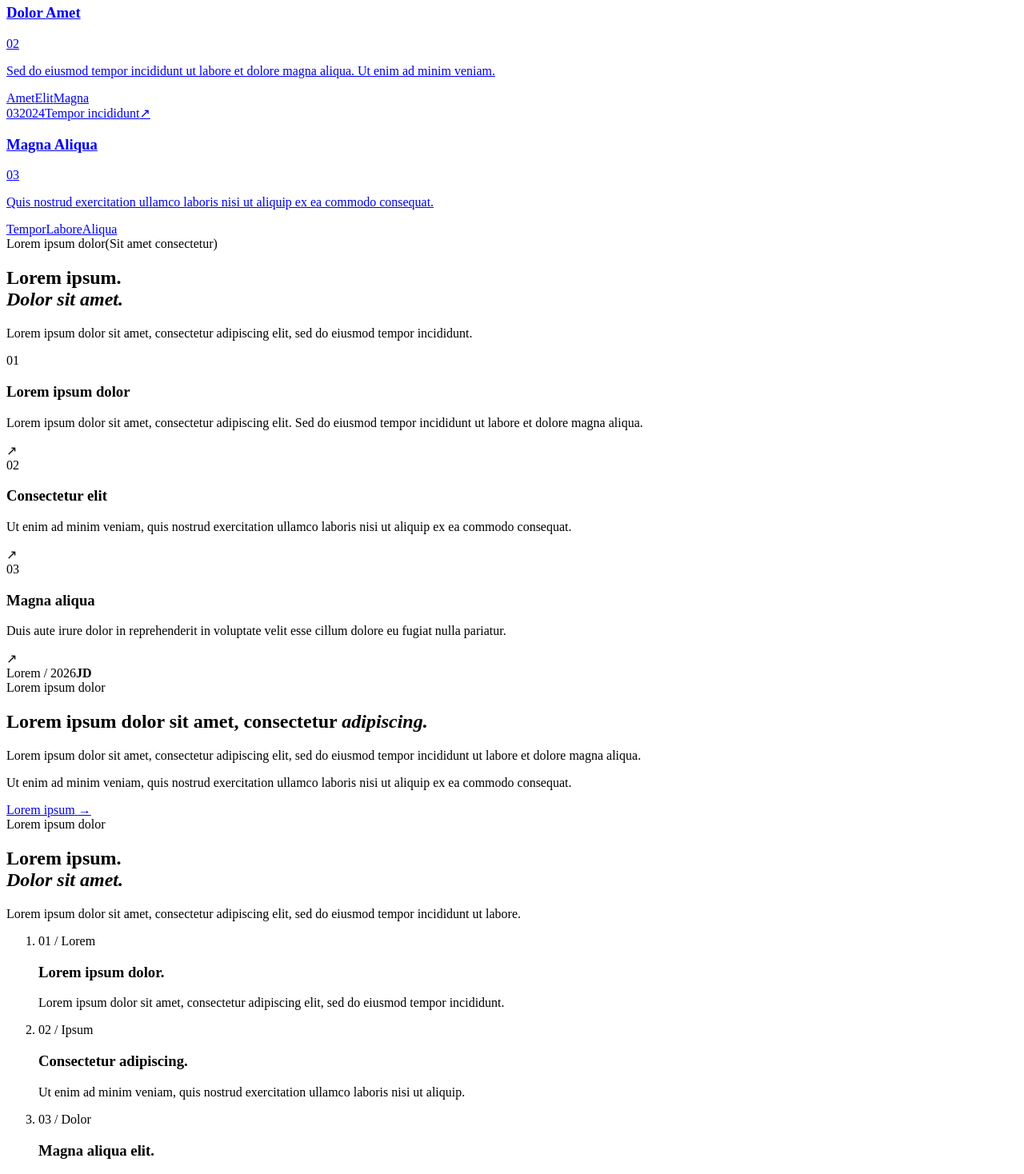
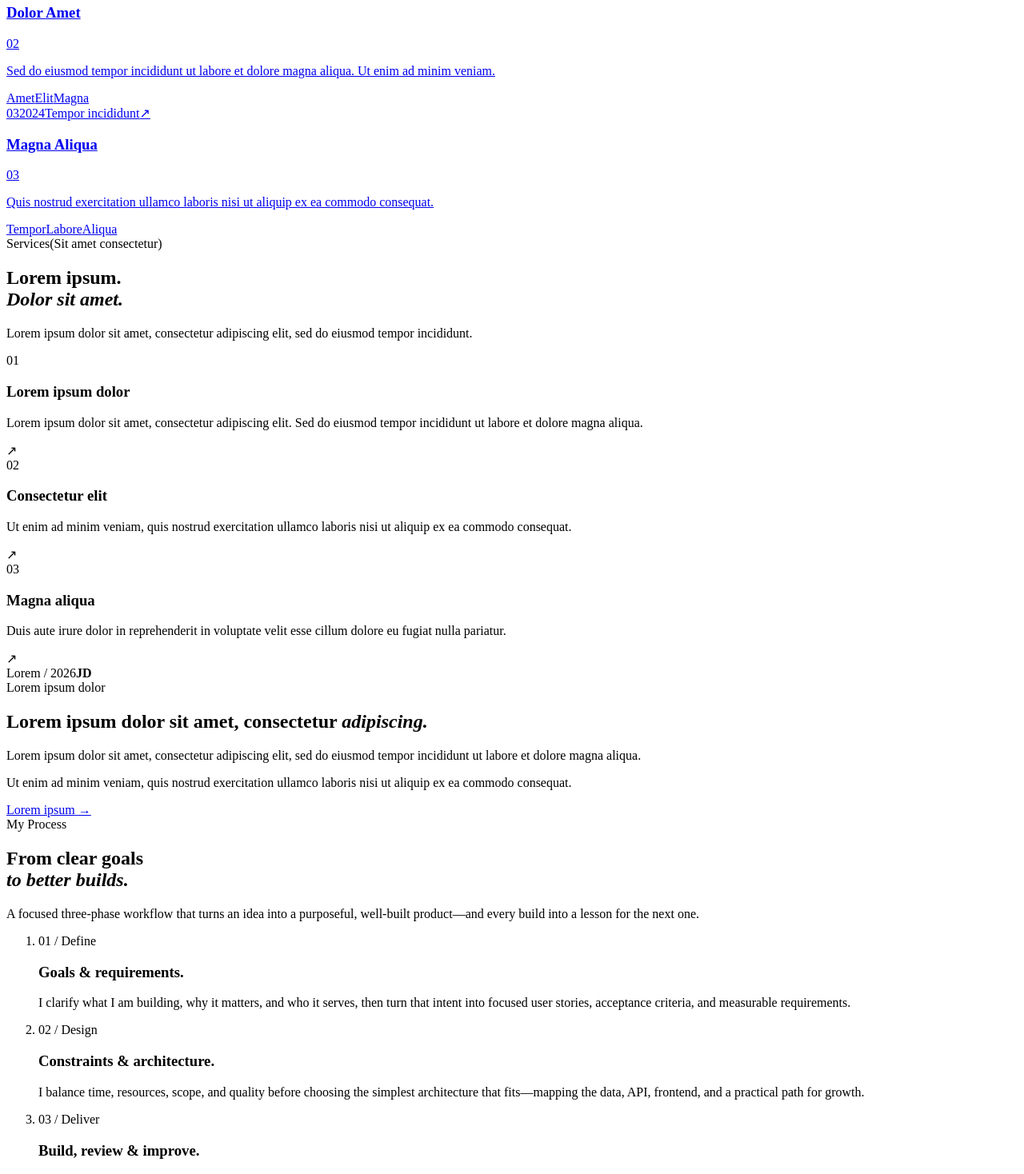
Before and after one commit to M-b-a-s/main-portfolio, a React (Vite) app: page / in a window 1280 px wide. Shown: the part 880-2348 px from the top of the page at 80% size. Built offline with nearby package versions, Linux system fonts and the light colour scheme; the HTML template or start-up script is replaced by a standard one; a web font is replaced by a local one.

Commit message:
feat: update Process and Services components for improved content and layout

```diff
--- a/src/components/sections/Process.tsx
+++ b/src/components/sections/Process.tsx
@@ -1,9 +1,37 @@
-import { processSteps } from '../../data/portfolio'
-import { mono, SectionHead } from '../ui'
+import { processSteps } from "../../data/portfolio";
+import { mono, SectionHead } from "../ui";
 
 export function Process() {
-  return <section className="shell py-[150px] max-sm:py-[100px]">
-    <SectionHead label="Lorem ipsum dolor" title={<>Lorem ipsum.<br /><em>Dolor sit amet.</em></>} copy="Lorem ipsum dolor sit amet, consectetur adipiscing elit, sed do eiusmod tempor incididunt ut labore." />
-    <ol className="grid list-none grid-cols-3 border-y border-ink p-0 max-sm:grid-cols-1">{processSteps.map(([step, title, copy], index) => <li className={`flex min-h-[340px] flex-col p-7 max-sm:min-h-[240px] max-sm:px-0 max-sm:py-[26px] ${index ? 'border-l border-ink/25 max-sm:border-l-0 max-sm:border-t' : 'pl-0'}`} key={step} data-reveal><span className={mono}>{step}</span><h3 className="mt-auto mb-[15px] font-serif text-[32px] font-light">{title}</h3><p className="max-w-[360px] text-sm leading-[1.65] text-[#575750]">{copy}</p></li>)}</ol>
-  </section>
+  return (
+    <section className="shell py-37.5 max-sm:py-25">
+      <SectionHead
+        label="My Process"
+        title={
+          <>
+            From clear goals
+            <br />
+            <em>to better builds.</em>
+          </>
+        }
+        copy="A focused three-phase workflow that turns an idea into a purposeful, well-built product—and every build into a lesson for the next one."
+      />
+      <ol className="grid list-none grid-cols-3 border-y border-ink p-0 max-sm:grid-cols-1">
+        {processSteps.map(([step, title, copy], index) => (
+          <li
+            className={`flex min-h-85 flex-col p-7 max-sm:min-h-60 max-sm:px-0 max-sm:py-6.5 ${index ? "border-l border-ink/25 max-sm:border-l-0 max-sm:border-t" : "pl-0"}`}
+            key={step}
+            data-reveal
+          >
+            <span className={mono}>{step}</span>
+            <h3 className="mt-auto mb-3.75 font-serif text-[32px] font-light">
+              {title}
+            </h3>
+            <p className="max-w-90 text-sm leading-[1.65] text-[#575750]">
+              {copy}
+            </p>
+          </li>
+        ))}
+      </ol>
+    </section>
+  );
 }
--- a/src/components/sections/Services.tsx
+++ b/src/components/sections/Services.tsx
@@ -1,10 +1,53 @@
-import { services } from '../../data/portfolio'
-import { Arrow, mono } from '../ui'
+import { services } from "../../data/portfolio";
+import { Arrow, mono } from "../ui";
 
 export function Services() {
-  return <section className="shell py-[125px] pb-[155px] max-sm:py-[90px] max-sm:pb-[110px]" id="services">
-    <div className={`flex justify-between border-b border-ink pb-[18px] ${mono}`} data-reveal><span>Lorem ipsum dolor</span><span className="max-sm:hidden">(Sit amet consectetur)</span></div>
-    <div className="grid grid-cols-[1.5fr_.5fr] items-end gap-[60px] py-[70px] pb-[90px] max-[900px]:grid-cols-1 max-sm:py-[55px]" data-reveal><h2 className="text-[clamp(48px,6vw,90px)] font-medium leading-[.93] tracking-[-.055em] max-sm:text-[49px]">Lorem ipsum.<br /><em className="font-serif font-light">Dolor sit amet.</em></h2><p className="max-w-[400px] text-[15px] leading-[1.65] text-[#585851] max-[900px]:ml-[25%] max-sm:ml-0">Lorem ipsum dolor sit amet, consectetur adipiscing elit, sed do eiusmod tempor incididunt.</p></div>
-    <div className="border-b border-ink">{services.map(([id, title, text]) => <article className="group grid grid-cols-[80px_.7fr_1fr_50px] items-start gap-7 border-t border-ink py-8 max-sm:grid-cols-[40px_1fr_42px] max-sm:gap-2.5" key={id} data-reveal><span className={mono}>{id}</span><h3 className="font-serif text-[35px] font-light max-sm:text-[27px]">{title}</h3><p className="max-w-[570px] text-sm leading-[1.65] text-[#565650] max-sm:col-span-2 max-sm:col-start-2 max-sm:mt-[15px]">{text}</p><span className="grid size-[42px] place-items-center rounded-full border border-ink transition-all duration-300 group-hover:rotate-45 group-hover:bg-ink group-hover:text-white"><Arrow diagonal /></span></article>)}</div>
-  </section>
+  return (
+    <section
+      className="shell py-[125px] pb-[155px] max-sm:py-[90px] max-sm:pb-[110px]"
+      id="services"
+    >
+      <div
+        className={`flex justify-between border-b border-ink pb-[18px] ${mono}`}
+        data-reveal
+      >
+        <span>Services</span>
+        <span className="max-sm:hidden">(Sit amet consectetur)</span>
+      </div>
+      <div
+        className="grid grid-cols-[1.5fr_.5fr] items-end gap-[60px] py-[70px] pb-[90px] max-[900px]:grid-cols-1 max-sm:py-[55px]"
+        data-reveal
+      >
+        <h2 className="text-[clamp(48px,6vw,90px)] font-medium leading-[.93] tracking-[-.055em] max-sm:text-[49px]">
+          Lorem ipsum.
+          <br />
+          <em className="font-serif font-light">Dolor sit amet.</em>
+        </h2>
+        <p className="max-w-[400px] text-[15px] leading-[1.65] text-[#585851] max-[900px]:ml-[25%] max-sm:ml-0">
+          Lorem ipsum dolor sit amet, consectetur adipiscing elit, sed do
+          eiusmod tempor incididunt.
+        </p>
+      </div>
+      <div className="border-b border-ink">
+        {services.map(([id, title, text]) => (
+          <article
+            className="group grid grid-cols-[80px_.7fr_1fr_50px] items-start gap-7 border-t border-ink py-8 max-sm:grid-cols-[40px_1fr_42px] max-sm:gap-2.5"
+            key={id}
+            data-reveal
+          >
+            <span className={mono}>{id}</span>
+            <h3 className="font-serif text-[35px] font-light max-sm:text-[27px]">
+              {title}
+            </h3>
+            <p className="max-w-[570px] text-sm leading-[1.65] text-[#565650] max-sm:col-span-2 max-sm:col-start-2 max-sm:mt-[15px]">
+              {text}
+            </p>
+            <span className="grid size-[42px] place-items-center rounded-full border border-ink transition-all duration-300 group-hover:rotate-45 group-hover:bg-ink group-hover:text-white">
+              <Arrow diagonal />
+            </span>
+          </article>
+        ))}
+      </div>
+    </section>
+  );
 }
--- a/src/components/sections/Work.tsx
+++ b/src/components/sections/Work.tsx
@@ -1,14 +1,71 @@
-import type { CSSProperties } from 'react'
-import { projects } from '../../data/portfolio'
-import { Arrow, mono, SectionHead, serifHeading } from '../ui'
+import type { CSSProperties } from "react";
+import { projects } from "../../data/portfolio";
+import { Arrow, mono, SectionHead, serifHeading } from "../ui";
 
 export function Work() {
-  return <section className="shell pb-[150px] max-sm:pb-[100px]" id="work">
-    <SectionHead label="Lorem ipsum · 2024—26" title={<>Lorem ipsum<br /><em>dolor sit amet.</em></>} copy="Lorem ipsum dolor sit amet, consectetur adipiscing elit, sed do eiusmod tempor incididunt ut labore." />
-    <div>{projects.map(project => <a className="group block overflow-hidden border-t border-ink py-[22px] pb-7 last:border-b" href="#contact" key={project.title} data-reveal style={{ '--accent': project.color } as CSSProperties}>
-      <div className={`grid grid-cols-[80px_100px_1fr_auto] max-sm:grid-cols-[50px_1fr_auto] ${mono}`}><span>{project.id}</span><span>{project.year}</span><span className="max-sm:hidden">{project.type}</span><Arrow diagonal /></div>
-      <div className="grid min-h-[250px] grid-cols-[1.1fr_.75fr_.55fr] items-center gap-[35px] max-[900px]:grid-cols-[1fr_.65fr] max-sm:block max-sm:min-h-0 max-sm:py-8 max-sm:pb-6"><h3 className={`${serifHeading} text-[clamp(46px,6vw,92px)] leading-[.95] transition-transform duration-500 group-hover:translate-x-3.5 max-sm:mb-6 max-sm:text-[55px]`}>{project.title}</h3><div className="relative h-[170px] scale-[.92] -rotate-2 overflow-hidden bg-[var(--accent)] transition-transform duration-500 group-hover:scale-100 group-hover:rotate-1 max-[900px]:row-span-2 max-[900px]:[grid-area:1/2/3] max-sm:mb-[22px] max-sm:h-[210px] max-sm:scale-100 max-sm:-rotate-1" aria-hidden="true"><i className="absolute -top-[30%] left-[30%] h-[160%] w-[60%] rounded-full border border-ink" /><i className="absolute -top-[30%] -left-[15%] h-[160%] w-[60%] rounded-full border border-ink" /><span className="absolute bottom-1.5 right-3 font-serif text-6xl font-light">{project.id}</span></div><p className="max-w-80 text-sm leading-[1.65] max-[900px]:col-start-1">{project.description}</p></div>
-      <div className={`flex gap-2 max-sm:flex-wrap ${mono}`}>{project.tags.map(tag => <span className="rounded-full border border-ink/25 px-[9px] py-1.5" key={tag}>{tag}</span>)}</div>
-    </a>)}</div>
-  </section>
+  return (
+    <section className="shell pb-37.5 max-sm:pb-25" id="work">
+      <SectionHead
+        label="Projects · 2024—26"
+        title={
+          <>
+            Lorem ipsum
+            <br />
+            <em>dolor sit amet.</em>
+          </>
+        }
+        copy="Lorem ipsum dolor sit amet, consectetur adipiscing elit, sed do eiusmod tempor incididunt ut labore."
+      />
+      <div>
+        {projects.map((project) => (
+          <a
+            className="group block overflow-hidden border-t border-ink py-[22px] pb-7 last:border-b"
+            href="#contact"
+            key={project.title}
+            data-reveal
+            style={{ "--accent": project.color } as CSSProperties}
+          >
+            <div
+              className={`grid grid-cols-[80px_100px_1fr_auto] max-sm:grid-cols-[50px_1fr_auto] ${mono}`}
+            >
+              <span>{project.id}</span>
+              <span>{project.year}</span>
+              <span className="max-sm:hidden">{project.type}</span>
+              <Arrow diagonal />
+            </div>
+            <div className="grid min-h-[250px] grid-cols-[1.1fr_.75fr_.55fr] items-center gap-[35px] max-[900px]:grid-cols-[1fr_.65fr] max-sm:block max-sm:min-h-0 max-sm:py-8 max-sm:pb-6">
+              <h3
+                className={`${serifHeading} text-[clamp(46px,6vw,92px)] leading-[.95] transition-transform duration-500 group-hover:translate-x-3.5 max-sm:mb-6 max-sm:text-[55px]`}
+              >
+                {project.title}
+              </h3>
+              <div
+                className="relative h-[170px] scale-[.92] -rotate-2 overflow-hidden bg-[var(--accent)] transition-transform duration-500 group-hover:scale-100 group-hover:rotate-1 max-[900px]:row-span-2 max-[900px]:[grid-area:1/2/3] max-sm:mb-[22px] max-sm:h-[210px] max-sm:scale-100 max-sm:-rotate-1"
+                aria-hidden="true"
+              >
+                <i className="absolute -top-[30%] left-[30%] h-[160%] w-[60%] rounded-full border border-ink" />
+                <i className="absolute -top-[30%] -left-[15%] h-[160%] w-[60%] rounded-full border border-ink" />
+                <span className="absolute bottom-1.5 right-3 font-serif text-6xl font-light">
+                  {project.id}
+                </span>
+              </div>
+              <p className="max-w-80 text-sm leading-[1.65] max-[900px]:col-start-1">
+                {project.description}
+              </p>
+            </div>
+            <div className={`flex gap-2 max-sm:flex-wrap ${mono}`}>
+              {project.tags.map((tag) => (
+                <span
+                  className="rounded-full border border-ink/25 px-[9px] py-1.5"
+                  key={tag}
+                >
+                  {tag}
+                </span>
+              ))}
+            </div>
+          </a>
+        ))}
+      </div>
+    </section>
+  );
 }
--- a/src/data/portfolio.ts
+++ b/src/data/portfolio.ts
@@ -11,7 +11,7 @@ export const services = [
 ]
 
 export const processSteps = [
-  ['01 / Lorem', 'Lorem ipsum dolor.', 'Lorem ipsum dolor sit amet, consectetur adipiscing elit, sed do eiusmod tempor incididunt.'],
-  ['02 / Ipsum', 'Consectetur adipiscing.', 'Ut enim ad minim veniam, quis nostrud exercitation ullamco laboris nisi ut aliquip.'],
-  ['03 / Dolor', 'Magna aliqua elit.', 'Duis aute irure dolor in reprehenderit in voluptate velit esse cillum dolore.'],
+  ['01 / Define', 'Goals & requirements.', 'I clarify what I am building, why it matters, and who it serves, then turn that intent into focused user stories, acceptance criteria, and measurable requirements.'],
+  ['02 / Design', 'Constraints & architecture.', 'I balance time, resources, scope, and quality before choosing the simplest architecture that fits—mapping the data, API, frontend, and a practical path for growth.'],
+  ['03 / Deliver', 'Build, review & improve.', 'I build with consistent standards and quality checks, then review what worked, what needs improvement, and which tools or techniques can make the next project stronger.'],
 ]
```
